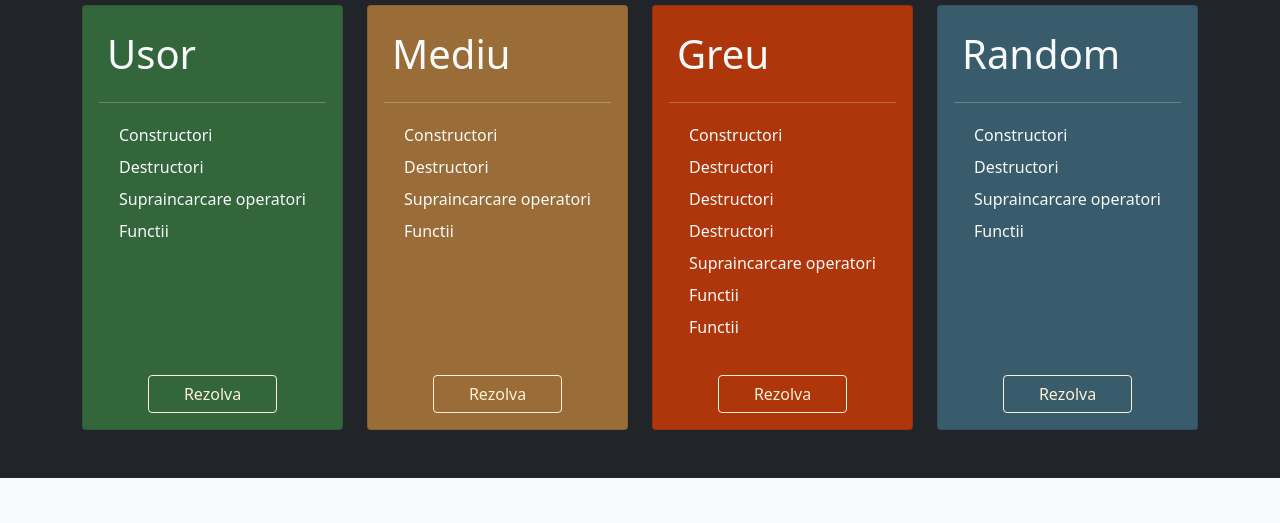
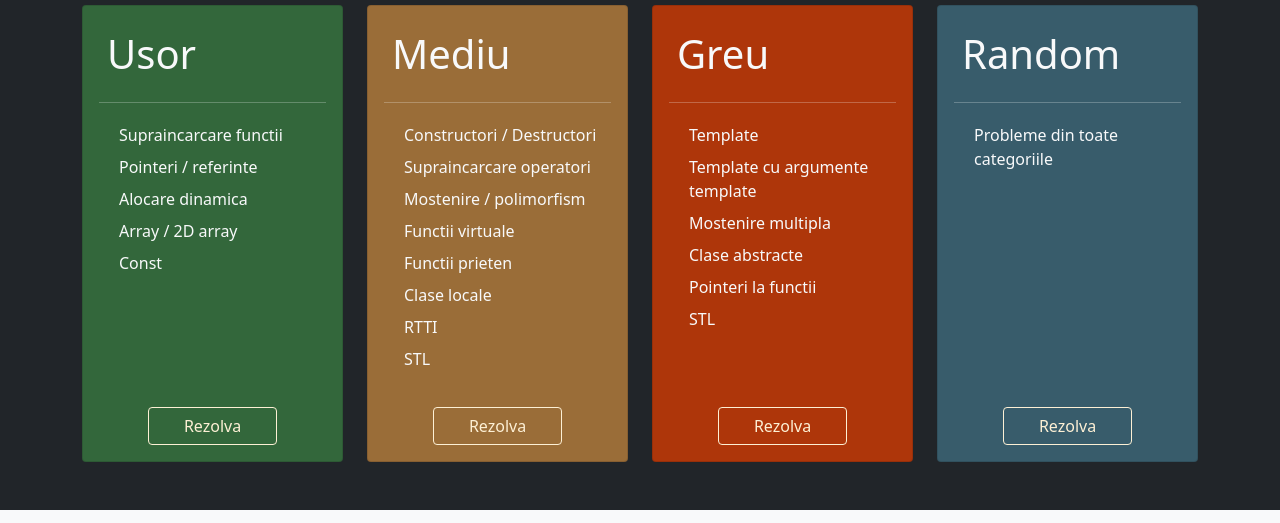
Before and after one commit to valibojici/poo-website, a plain HTML site: page public/index.html in a window 1280 px wide. Shown: the part 742-1265 px from the top of the page. Drawn offline with nearby package versions, Linux system fonts and the light colour scheme.

Commit message:
update section info

```diff
--- a/public/index.html
+++ b/public/index.html
@@ -79,10 +79,11 @@
                           <h3 class="card-title p-2 display-6">Usor</h3>
                           <hr>
                           <ul class="list-group ps-3">
-                            <li class="text-light list-group-item bg-transparent border-0 p-0 p-md-1" >Constructori</li>
-                            <li class="text-light list-group-item bg-transparent border-0 p-0 p-md-1" >Destructori</li>
-                            <li class="text-light list-group-item bg-transparent border-0 p-0 p-md-1" >Supraincarcare operatori</li>
-                            <li class="text-light list-group-item bg-transparent border-0 p-0 p-md-1" >Functii</li>
+                            <li class="text-light list-group-item bg-transparent border-0 p-0 p-md-1" >Supraincarcare functii</li>
+                            <li class="text-light list-group-item bg-transparent border-0 p-0 p-md-1" >Pointeri / referinte</li>
+                            <li class="text-light list-group-item bg-transparent border-0 p-0 p-md-1" >Alocare dinamica</li>
+                            <li class="text-light list-group-item bg-transparent border-0 p-0 p-md-1" >Array / 2D array </li>
+                            <li class="text-light list-group-item bg-transparent border-0 p-0 p-md-1" >Const</li>
                           </ul>
                         </div>
                         <a href="./problem.html?t=easy" class="btn btn-outline-altlight w-50 d-block mx-auto my-3">Rezolva</a>
@@ -95,10 +96,14 @@
                           <h3 class="card-title p-2 display-6">Mediu</h3>
                           <hr>
                           <ul class="list-group ps-3">
-                            <li class="text-light list-group-item bg-transparent border-0 p-0 p-md-1" >Constructori</li>
-                            <li class="text-light list-group-item bg-transparent border-0 p-0 p-md-1" >Destructori</li>
+                            <li class="text-light list-group-item bg-transparent border-0 p-0 p-md-1" >Constructori / Destructori</li>
                             <li class="text-light list-group-item bg-transparent border-0 p-0 p-md-1" >Supraincarcare operatori</li>
-                            <li class="text-light list-group-item bg-transparent border-0 p-0 p-md-1" >Functii</li>
+                            <li class="text-light list-group-item bg-transparent border-0 p-0 p-md-1" >Mostenire / polimorfism</li>
+                            <li class="text-light list-group-item bg-transparent border-0 p-0 p-md-1" >Functii virtuale</li>
+                            <li class="text-light list-group-item bg-transparent border-0 p-0 p-md-1" >Functii prieten</li>
+                            <li class="text-light list-group-item bg-transparent border-0 p-0 p-md-1" >Clase locale</li>
+                            <li class="text-light list-group-item bg-transparent border-0 p-0 p-md-1" >RTTI</li>
+                            <li class="text-light list-group-item bg-transparent border-0 p-0 p-md-1" >STL</li>
                           </ul>
                         </div>
                         <a href="./problem.html?t=medium" class="btn btn-outline-altlight w-50 d-block mx-auto my-3">Rezolva</a>
@@ -112,13 +117,12 @@
                           <h3 class="card-title p-2 display-6">Greu</h3>
                           <hr>
                           <ul class="list-group ps-3">
-                            <li class="text-light list-group-item bg-transparent border-0 p-0 p-md-1" >Constructori</li>
-                            <li class="text-light list-group-item bg-transparent border-0 p-0 p-md-1" >Destructori</li>
-                            <li class="text-light list-group-item bg-transparent border-0 p-0 p-md-1" >Destructori</li>
-                            <li class="text-light list-group-item bg-transparent border-0 p-0 p-md-1" >Destructori</li>
-                            <li class="text-light list-group-item bg-transparent border-0 p-0 p-md-1" >Supraincarcare operatori</li>
-                            <li class="text-light list-group-item bg-transparent border-0 p-0 p-md-1" >Functii</li>
-                            <li class="text-light list-group-item bg-transparent border-0 p-0 p-md-1" >Functii</li>
+                            <li class="text-light list-group-item bg-transparent border-0 p-0 p-md-1" >Template</li>
+                            <li class="text-light list-group-item bg-transparent border-0 p-0 p-md-1" >Template cu argumente template</li>
+                            <li class="text-light list-group-item bg-transparent border-0 p-0 p-md-1" >Mostenire multipla</li>
+                            <li class="text-light list-group-item bg-transparent border-0 p-0 p-md-1" >Clase abstracte</li>
+                            <li class="text-light list-group-item bg-transparent border-0 p-0 p-md-1" >Pointeri la functii</li>
+                            <li class="text-light list-group-item bg-transparent border-0 p-0 p-md-1" >STL</li>
                           </ul>
                         </div>
                         <a href="./problem.html?t=hard" class="btn btn-outline-altlight w-50 d-block mx-auto my-3">Rezolva</a>
@@ -132,10 +136,7 @@
                           <h3 class="card-title p-2 display-6">Random</h3>
                           <hr>
                           <ul class="list-group ps-3">
-                            <li class="text-light list-group-item bg-transparent border-0 p-0 p-md-1" >Constructori</li>
-                            <li class="text-light list-group-item bg-transparent border-0 p-0 p-md-1" >Destructori</li>
-                            <li class="text-light list-group-item bg-transparent border-0 p-0 p-md-1" >Supraincarcare operatori</li>
-                            <li class="text-light list-group-item bg-transparent border-0 p-0 p-md-1" >Functii</li>
+                            <li class="text-light list-group-item bg-transparent border-0 p-0 p-md-1" >Probleme din toate categoriile</li>
                           </ul>
                         </div>
                         <a href="./problem.html?t=random" class="btn btn-outline-altlight w-50 d-block mx-auto my-3">Rezolva</a>
```
